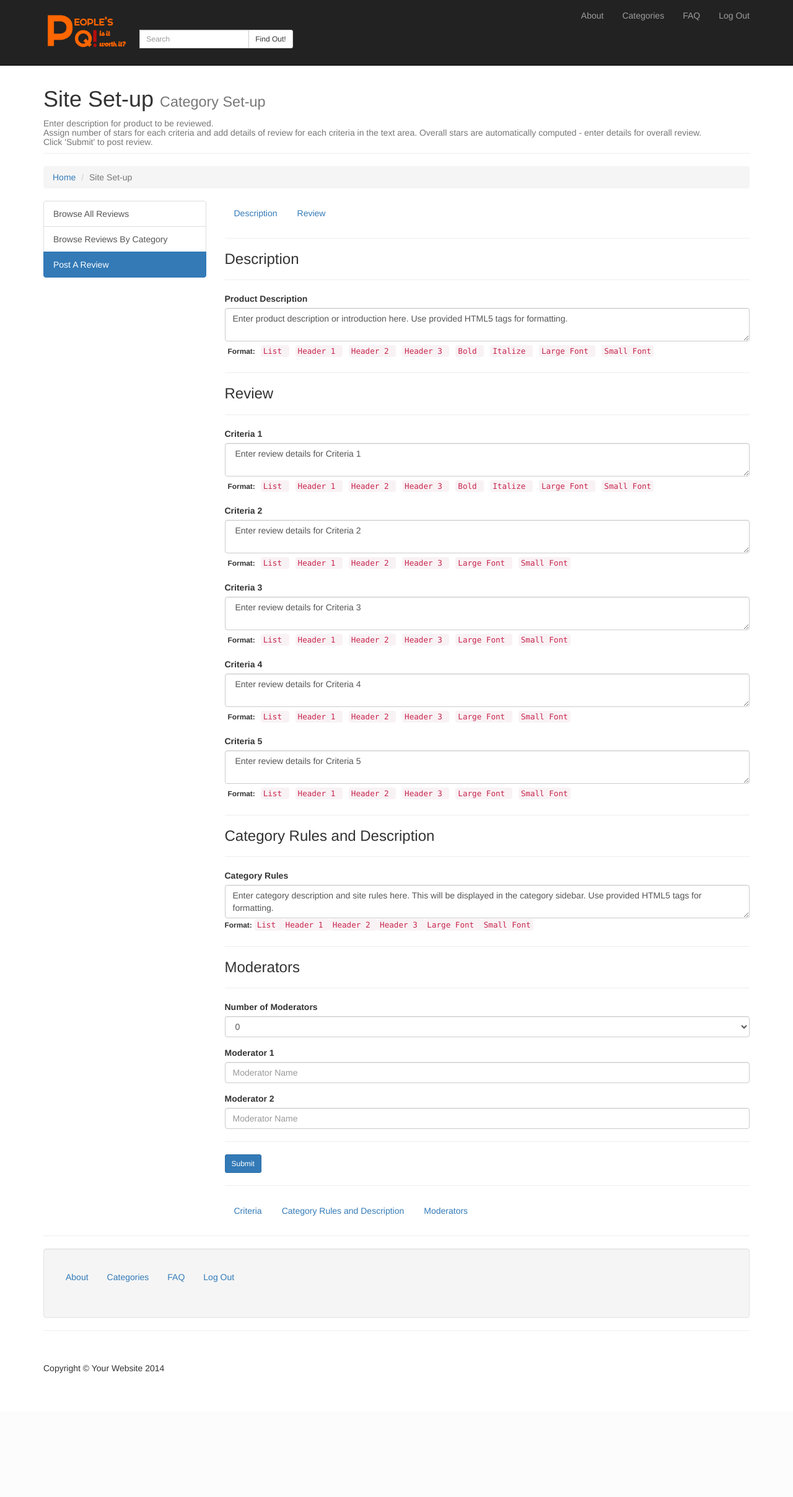
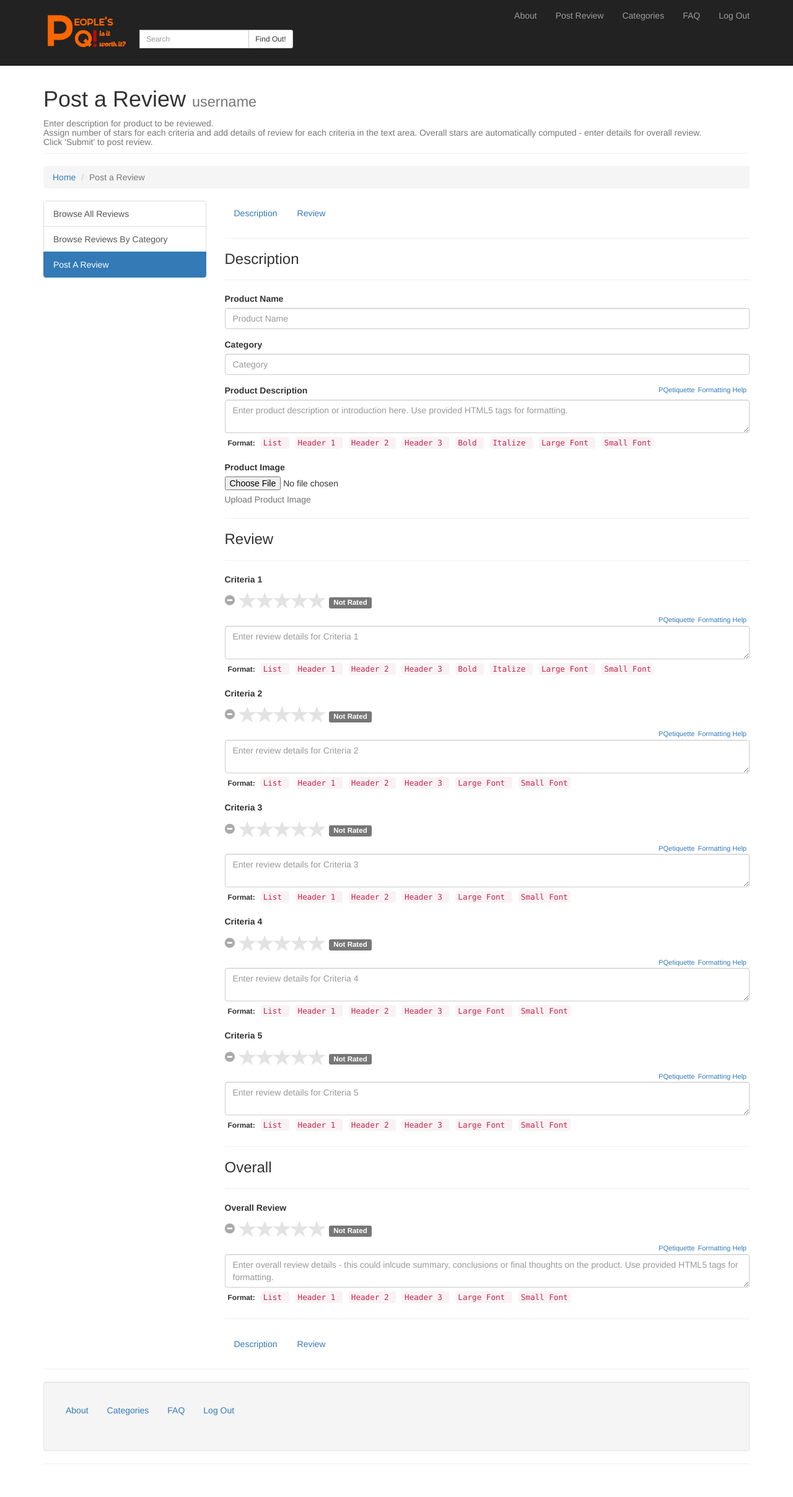
Before and after one commit to rexixuel/pq, a PHP site: page /post-review.php in a window 1280 px wide. Shown: the top 2416 px of the page at 62% size. Before the commit the page ends 2216 px from the top, so only its background shows below. Run offline with PHP 8.4, Linux system fonts and the light colour scheme.

Commit message:
Added star rating and fixed textarea placeholders
Fixed textarea placeholders and added star rating plugins for criteria

```diff
--- a/post-review.php
+++ b/post-review.php
@@ -9,13 +9,14 @@
     <meta name="description" content="">
     <meta name="author" content="">
 
-    <title>People's Q! Admin</title>
+    <title>People's Q! Post Review</title>
 
     <!-- Bootstrap Core CSS -->
     <link href="css/bootstrap.min.css" rel="stylesheet">
 
     <!-- Custom CSS -->
     <link href="css/modern-business.css" rel="stylesheet">
+    <link href="kartik-v-bootstrap-star-rating-v3.5.1-1-gc015b2b/kartik-v-bootstrap-star-rating-c015b2b/css/star-rating.min.css" media="all" rel="stylesheet">
     <link href="css/pq.css" rel="stylesheet">
 
     <!-- Custom Fonts -->
@@ -59,7 +60,7 @@
                     <div class="input-group">
 
                         <label for="reviewSearch" class="sr-only">Search</label>
-                        <input type="text" id="reviewSearch" class="form-control" placeholder="Search" />
+                        <input type="search" id="reviewSearch" class="form-control" placeholder="Search" />
                         <span class="input-group-btn ">
                             <button type="submit" class="btn btn-default btn-sm">Find Out!</button>
                         </span>
@@ -72,6 +73,10 @@
                                     <li>
                                         <a href="about.html">About</a>
                                     </li>
+                                    <li>
+                                        <a href="post-review.php">Post Review</a>
+                                    </li>
+
                                     <li>
                                         <a href="categories.html">Categories</a>
                                     </li>
@@ -134,8 +139,8 @@
         <!-- Page Heading/Breadcrumbs -->
         <div class="row">
             <div class="col-lg-12">
-                <h1 class="page-header">Site Set-up
-				<small> Category Set-up </small>
+                <h1 class="page-header">Post a Review
+				<small> username </small>
 				<div class="pq-page-instruction">
 					<small class="pq-page-instruction"> Enter description for product to be reviewed.
 					<br />
@@ -149,7 +154,7 @@
                 <ol class="breadcrumb">
                     <li><a href="index.html">Home</a>
                     </li>
-                    <li class="active">Site Set-up
+                    <li class="active">Post a Review
                     </li>
 
                 </ol>
@@ -168,7 +173,16 @@
                 </div>
             </div>
             <!-- Content Column -->
+			<!-- temporary list. replace with jQuery UI Autocomplete -->
+			<datalist id="categoryList">
+				<option value = "Sample Category 1" />
+				<option value = "Sample Category 2" />
+				<option value = "Sample Category 3" />
+				<option value = "Sample Category 4" />
+				<option value = "Sample Category 5" />
+			</datalist>
             <div class="col-md-9" role="tabpanel">
+
 						<ul class="nav nav-pills">
 							<li> <a href="#description"> Description  </a> </li>
 							<li> <a href="#review"> Review </a> </li>
@@ -184,8 +198,30 @@
 
 							<div class = "form-group">
 								<div class="">
+										<label for="productName">Product Name</label>
+
+
+										<input type="text" id="productName" class="form-control" placeholder="Product Name">
+								</div>
+							</div>
+
+							<div class = "form-group">
+								<div class="">
+										<label for="category">Category</label>
+
+
+										<input list = "categoryList" type="text" id="category" class="form-control" placeholder="Category">
+								</div>
+							</div>
+
+							<div class = "form-group">
+								<div class="">
 										<label for="descriptionText">Product Description</label>
-										<textarea id="descriptionText" class="form-control" placeholder="Enter product description or introduction here. Use provided HTML5 tags for formatting.">Enter product description or introduction here. Use provided HTML5 tags for formatting.</textarea>
+										<a href="formatting-help.php" class="pq-form-misc-links"> <small> Formatting Help </small> </a>
+
+										<a href="etiquette.php" class="pq-form-misc-links"> <small> PQetiquette </small> </a>
+
+										<textarea id="descriptionText" class="form-control" placeholder="Enter product description or introduction here. Use provided HTML5 tags for formatting."></textarea>
 								</div>
 
 								<div class="pq-format-tags">
@@ -201,16 +237,31 @@
 								</div>
 
 							</div>
+
+							<div class = "form-group">
+								<div class="">
+										<label for="productImage">Product Image</label>
+										<input type="file" id="productImage" />
+
+										<p class="help-block"> Upload Product Image </p>
+								</div>
+							</div>
+
 							<hr>
 
 							<h3 id="review">Review</h3>
 
 							<hr>
-
 							<div class = "form-group">
 								<div class="">
-										<label for="criteria1">Criteria 1</label>
-										<textarea id="criteria1" class="form-control" placeholder="Review details for Criteria 1"> Enter review details for Criteria 1 </textarea>
+										<label for="criteria1" style = "clear: right;">Criteria 1</label>
+										<input id="criteriaStar1" type="number" class="rating" data-size="xs" style="" />
+										<a href="formatting-help.php" class="pq-form-misc-links"> <small> Formatting Help </small> </a>
+
+										<a href="etiquette.php" class="pq-form-misc-links"> <small> PQetiquette </small> </a>
+
+
+										<textarea id="criteria1" class="form-control" placeholder="Enter review details for Criteria 1"></textarea>
 								</div>
 								<div class="pq-format-tags">
 									<label> <small> Format: </small> </label>
@@ -228,7 +279,13 @@
 							<div class = "form-group">
 								<div class="">
 										<label for="criteria2">Criteria 2</label>
-										<textarea id="criteria2" class="form-control" placeholder="Review details for Criteria 2"> Enter review details for Criteria 2 </textarea>
+										<input id="criteriaStar2" type="number" class="rating" data-size="xs" style="" />
+
+										<a href="formatting-help.php" class="pq-form-misc-links"> <small> Formatting Help </small> </a>
+
+										<a href="etiquette.php" class="pq-form-misc-links"> <small> PQetiquette </small> </a>
+
+										<textarea id="criteria2" class="form-control" placeholder="Enter review details for Criteria 2"></textarea>
 								</div>
 
 								<div class="pq-format-tags">
@@ -245,7 +302,14 @@
 							<div class="form-group">
 								<div class="">
 										<label for="criteria3">Criteria 3</label>
-										<textarea id="criteria3" class="form-control" placeholder="Review details for Criteria 3"> Enter review details for Criteria 3 </textarea>
+										<input id="criteriaStar3" type="number" class="rating" data-size="xs" style="" />
+
+										<a href="formatting-help.php" class="pq-form-misc-links"> <small> Formatting Help </small> </a>
+
+										<a href="etiquette.php" class="pq-form-misc-links"> <small> PQetiquette </small> </a>
+
+
+										<textarea id="criteria3" class="form-control" placeholder="Enter review details for Criteria 3"></textarea>
 								</div>
 
 								<div class="pq-format-tags">
@@ -262,7 +326,14 @@
 							<div class = "form-group">
 								<div class="">
 										<label for="criteria4">Criteria 4</label>
-										<textarea id="criteria4" class="form-control" placeholder="Review details for Criteria 4"> Enter review details for Criteria 4 </textarea>
+										<input id="criteriaStar4" type="number" class="rating" data-size="xs" style="" />
+
+										<a href="formatting-help.php" class="pq-form-misc-links"> <small> Formatting Help </small> </a>
+
+										<a href="etiquette.php" class="pq-form-misc-links"> <small> PQetiquette </small> </a>
+
+
+										<textarea id="criteria4" class="form-control" placeholder="Enter review details for Criteria 4"></textarea>
 								</div>
 
 								<div class="pq-format-tags">
@@ -279,7 +350,14 @@
 							<div class = "form-group">
 								<div class="">
 										<label for="criteria5">Criteria 5</label>
-										<textarea id="criteria5" class="form-control" placeholder="Review details for Criteria 5"> Enter review details for Criteria 5 </textarea>
+										<input id="criteriaStar5" type="number" class="rating" data-size="xs" style="" />
+
+										<a href="formatting-help.php" class="pq-form-misc-links"> <small> Formatting Help </small> </a>
+
+										<a href="etiquette.php" class="pq-form-misc-links"> <small> PQetiquette </small> </a>
+
+
+										<textarea id="criteria5" class="form-control" placeholder="Enter review details for Criteria 5"></textarea>
 								</div>
 
 								<div class="pq-format-tags">
@@ -296,17 +374,24 @@
 
 							<hr>
 
-							<h3 id="rulesOptions">Category Rules and Description</h3>
+							<h3 id="">Overall</h3>
 
 							<hr>
 
 							<div class = "form-group">
 								<div class="">
-										<label for="rules">Category Rules</label>
-										<textarea id="rules" class="form-control" placeholder="Enter category description and site rules here. This will be displayed in the category sidebar. Use provided HTML5 tags for formatting.">Enter category description and site rules here. This will be displayed in the category sidebar. Use provided HTML5 tags for formatting.</textarea>
+										<label for="overall">Overall Review</label>
+										<input id="overallStar" type="number" class="rating" data-size="xs" style="" />
+
+										<a href="formatting-help.php" class="pq-form-misc-links"> <small> Formatting Help </small> </a>
+
+										<a href="etiquette.php" class="pq-form-misc-links"> <small> PQetiquette </small> </a>
+
+
+										<textarea id="overall" class="form-control" placeholder="Enter overall review details - this could inlcude summary, conclusions or final thoughts on the product. Use provided HTML5 tags for formatting."></textarea>
 
 								</div>
-								<div>
+								<div class="pq-format-tags">
 									<label> <small> Format: </small> </label>
 									<a href=""> <code> List </code> </a>
 									<a href=""> <code> Header 1 </code> </a>
@@ -317,56 +402,13 @@
 								</div>
 							</div>
 
-							<hr>
-
-							<h3 id="modOptions">Moderators</h3>
-
-							<hr>
-
-							<div class = "form-group">
-								<div class="dropdown-toggle">
-										<label for="modNumber">Number of Moderators</label>
-										<select class="dropdown-toggle form-control" id="modNumber">
-											<option> 0 </option>
-											<option> 1 </option>
-											<option> 2 </option>
-											<option> 3 </option>
-											<option> 4 </option>
-											<option> 5 </option>
-											<option> 6 </option>
-											<option> 7 </option>
-											<option> 8 </option>
-											<option> 9 </option>
-										</select>
-								</div>
-							</div>
-							<!-- must be dynamic -->
-							<div class = "form-group">
-								<div class="">
-										<label for="mod1">Moderator 1</label>
-										<input type='text' id="mod1" class="form-control" placeholder="Moderator Name">
-								</div>
-							</div>
-							<div class="form-group">
-								<div class="">
-										<label for="mod2">Moderator 2</label>
-										<input type='text' id="mod2" class="form-control" placeholder="Moderator Name">
-								</div>
-							</div>
-
-							<hr>
-
-							<div class = "form-group form-inline">
-									<button type="submit" class="btn btn-primary btn-sm" >Submit</button>
-							</div>
 
 							<hr>
 						</form>
 
 						<ul class="nav nav-pills">
-							<li> <a href="#criteriaOptions"> Criteria  </a> </li>
-							<li> <a href="#rulesOptions"> Category Rules and Description </a> </li>
-							<li> <a href="#modOptions"> Moderators </a> </li>
+							<li> <a href="#description"> Description  </a> </li>
+							<li> <a href="#review"> Review </a> </li>
 						</ul>
 
 
@@ -416,6 +458,8 @@
 
     <!-- jQuery -->
     <script src="js/jquery.js"></script>
+	<!-- star rating script -->
+	<script src="kartik-v-bootstrap-star-rating-v3.5.1-1-gc015b2b/kartik-v-bootstrap-star-rating-c015b2b/js/star-rating.min.js" type="text/javascript"></script>
 
     <!-- Bootstrap Core JavaScript -->
     <script src="js/bootstrap.min.js"></script>
```
